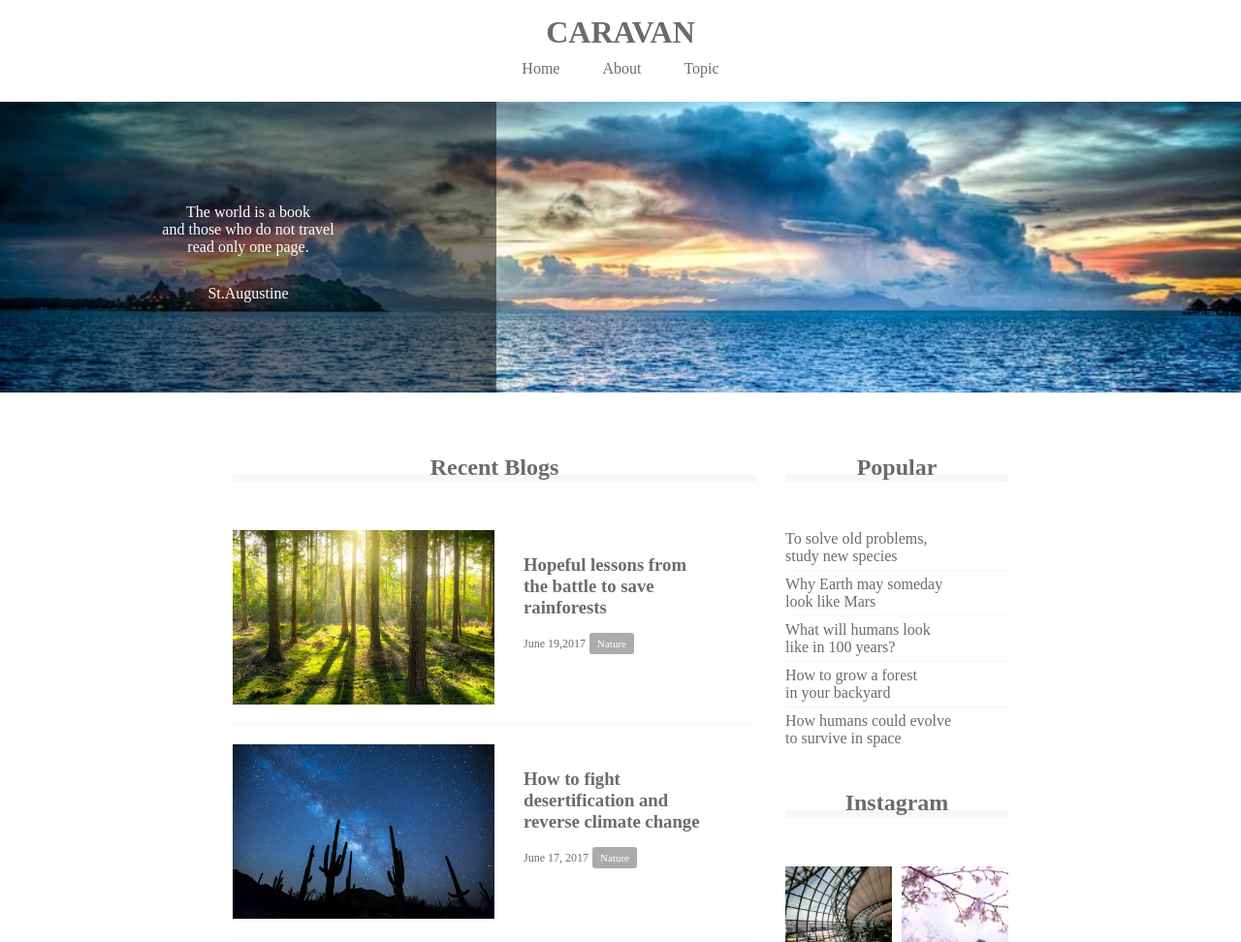
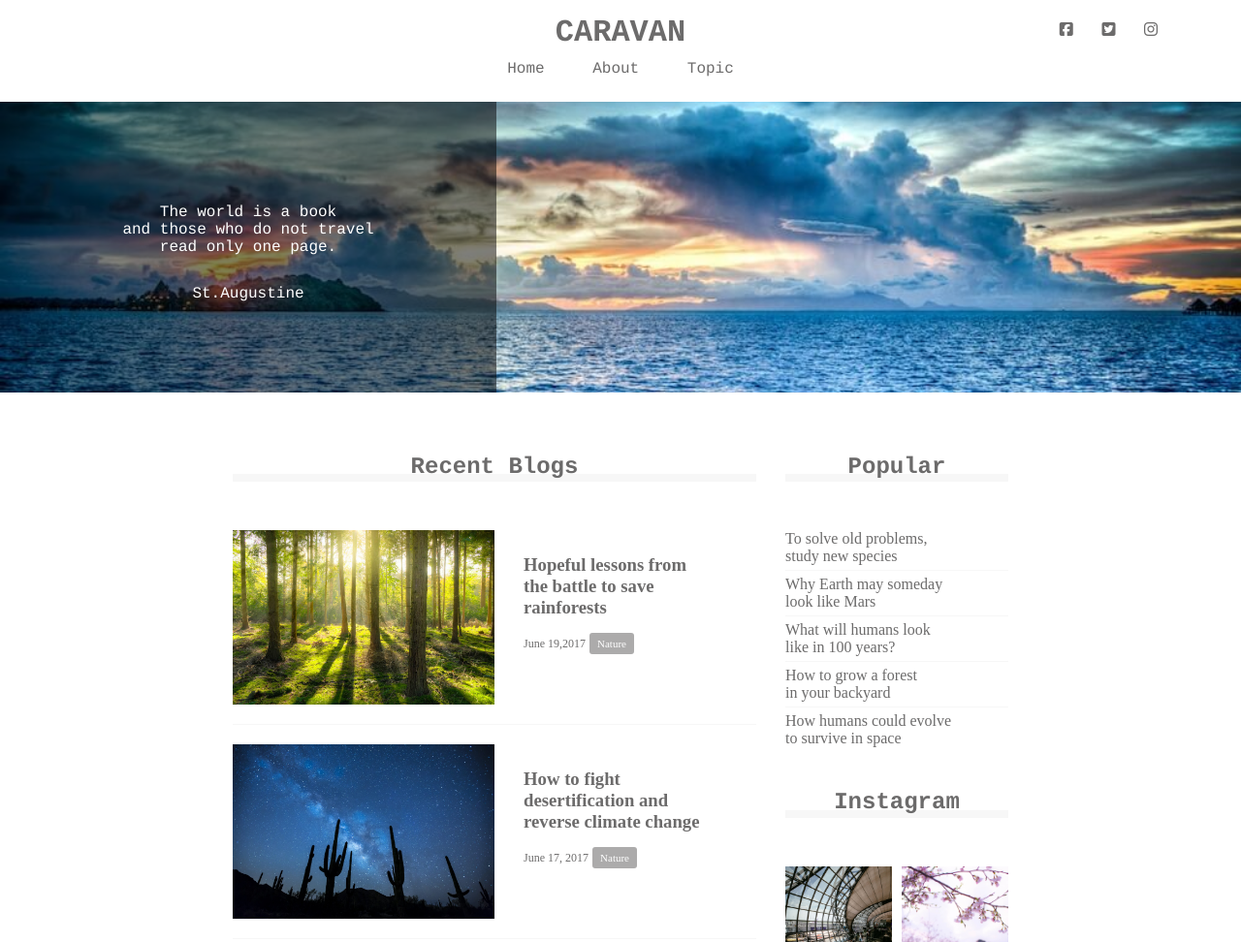
Before and after one commit to pro-soichiro/caravan, a plain HTML site: page index.html in a window 1280 px wide. Shown: the top 972 px of the page at 97% size. Drawn offline with Linux system fonts and the light colour scheme.

Commit message:
[Finish] 1-9

```diff
--- a/index.html
+++ b/index.html
@@ -2,6 +2,9 @@
 <html lang="ja">
 <head>
   <meta charset="UTF-8">
+
+  <script src="https://kit.fontawesome.com/6bddda6421.js" crossorigin="anonymous"></script>
+
   <link rel="stylesheet" href="style.css">
   <title>CARAVAN</title>
 </head>
@@ -14,6 +17,13 @@
         CARAVAN
       </a>
     </h1>
+
+    <div class="social">
+      <i class="fab fa-facebook-square"></i>
+      <i class="fab fa-twitter-square"></i>
+      <i class="fab fa-instagram"></i>
+    </div>
+
     <nav>
       <ul class="nav-list">
         <li class="nav-list-item">
--- a/style.css
+++ b/style.css
@@ -11,6 +11,14 @@ a {
   text-decoration: none;
 }
 
+header,
+nav,
+h2,
+.main-visual,
+footer {
+  font-family: Chalkduster, "Bradiey",Courier,"Segoe Print", sans-serif;
+}
+
 /* header */
 
 header {
@@ -18,10 +26,22 @@ header {
   padding: 15px 0;
   margin: 0 auto;
   text-align: center;
+  position: relative;
 }
 
 header.heading {
   font-size: 32px;
+}
+
+.social {
+  position: absolute;
+  top: 22px;
+  right: 22px;
+}
+
+.social i {
+  display: inline-block;
+  margin-left: 20px;
 }
 
 .nav-list {
```
